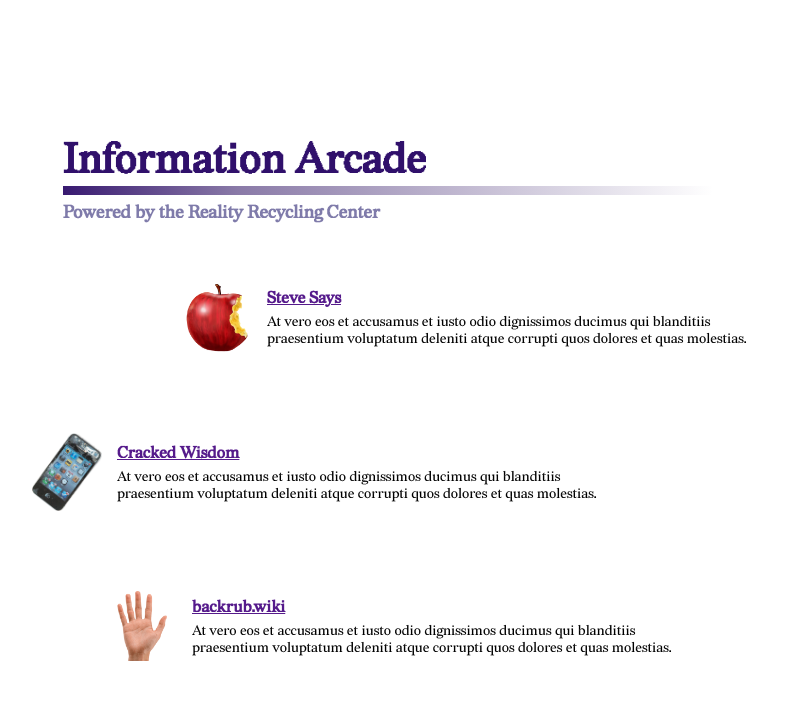
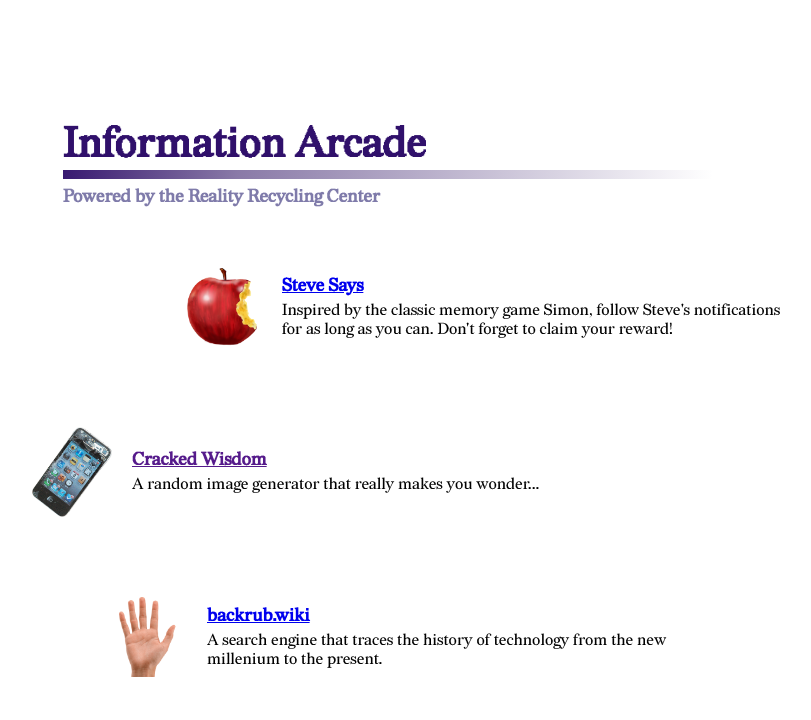
Before and after one commit to officecowboy/information-arcade, a plain HTML site: page index.html in a window 1280 px wide. Shown: the whole page, without its empty margins (266-1077 px from the left). Drawn offline with Linux system fonts and the light colour scheme.

Commit message:
update text and sizing

```diff
--- a/index.html
+++ b/index.html
@@ -50,14 +50,15 @@
       <div class="project" id="steve">
         <img class="project-icon" src="Images/apple.png" alt="">
         <div class="project-text">
-          <a href="" target="">
+          <a href="https://officecowboy.github.io/steve/" target="blank">
             <h3 class="project-title">
               Steve Says
             </h3>
           </a>
           <p class="project-description">
-            At vero eos et accusamus et iusto odio dignissimos ducimus qui blanditiis praesentium voluptatum deleniti
-            atque corrupti quos dolores et quas molestias.
+            Inspired by the classic memory game Simon, follow Steve's notifications for as long as you can. Don't
+            forget
+            to claim your reward!
           </p>
         </div>
       </div>
@@ -70,22 +71,20 @@
             </h3>
           </a>
           <p class="project-description">
-            At vero eos et accusamus et iusto odio dignissimos ducimus qui blanditiis praesentium voluptatum deleniti
-            atque corrupti quos dolores et quas molestias.
+            A random image generator that really makes you wonder...
           </p>
         </div>
       </div>
       <div class="project" id="backrub">
         <img class="project-icon" src="Images/hand.png" alt="">
         <div class="project-text">
-          <a href="" target="">
+          <a href="https://backrub.wiki/" target="blank">
             <h3 class="project-title">
               backrub.wiki
             </h3>
           </a>
           <p class="project-description">
-            At vero eos et accusamus et iusto odio dignissimos ducimus qui blanditiis praesentium voluptatum deleniti
-            atque corrupti quos dolores et quas molestias.
+            A search engine that traces the history of technology from the new millenium to the present.
           </p>
         </div>
       </div>
--- a/style.css
+++ b/style.css
@@ -96,16 +96,21 @@
   justify-content: center;
 }
 
+.project-title {
+  font-size: 18px;
+}
+
 .project-description {
   margin: 0;
   margin-top: 5px;
+  font-size: 16px;
 }
 
 .project-icon {
-  max-width: 70px;
+  max-width: 80px;
   align-self: center;
   justify-self: center;
-  margin-right: 15px;
+  margin-right: 20px;
 }
 
 #steve {
```
